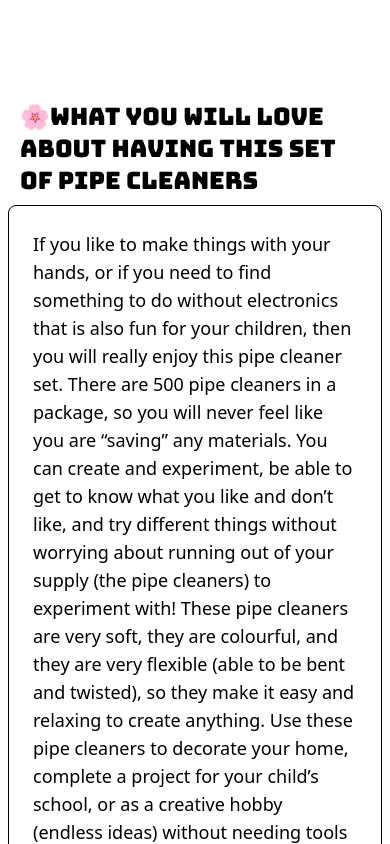
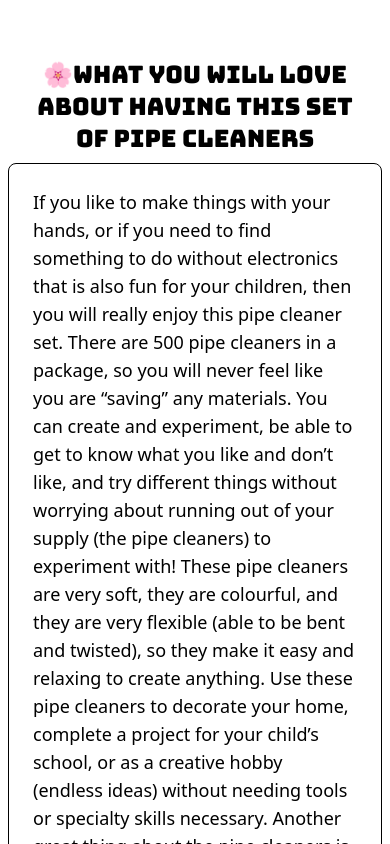
Before and after one commit to affiliaremarketmqs-source/affiliation, a Next.js app: page /trending/1 in a window 390 px wide. Shown: the part 920-1764 px from the top of the page. Built offline with nearby package versions, Linux system fonts and the light colour scheme.

Commit message:
Update product page

```diff
--- a/src/app/layout.js
+++ b/src/app/layout.js
@@ -126,6 +126,7 @@ export default function RootLayout({ children }) {
         {children}
         <footer className="text-xl text-black font-bold border border-black/20 p-3 rounded-xl ">
           © 2026 Luxeallus Web Portal. All rights reserved.
+          Under Development
         </footer>
       </body>
     </html>
--- a/src/app/trending/[id]/page.jsx
+++ b/src/app/trending/[id]/page.jsx
@@ -59,7 +59,7 @@ Creative Crafting on a Budget! There are many different types of flowers, decora
   return (
     <main className="overflow-x-hidden overflow-y-hidden" style={{ scrollBehavior: 'smooth' }}>
      <motion.div
-        className="md:h-[90vh] h-[130vh] w-full flex flex-col md:flex-row"
+        className="md:h-[90vh] h-[125vh] w-full flex flex-col md:flex-row"
         initial={{ opacity: 0, scale: 0.9 }}
         whileInView={{ opacity: 1, scale: 1 }}
         transition={{ duration: 0.5 }}
@@ -109,7 +109,7 @@ Creative Crafting on a Budget! There are many different types of flowers, decora
       </motion.div>
       <section className="md:h-[170vh] h-[400vh] ">
         <motion.div
-          className="w-[100vw] md:h-[5vh] h-[2vh] flex justify-center items-end p-5 pb-0 md:p-0"
+          className="w-[100vw] md:h-[5vh] h-[2vh] flex justify-center items-end p-5 pb-0 md:p-0 text-center"
           initial={{ opacity: 0, y: -50 }}
           whileInView={{ opacity: 1, y: 0 }}
           transition={{ duration: 0.6 }}
```
